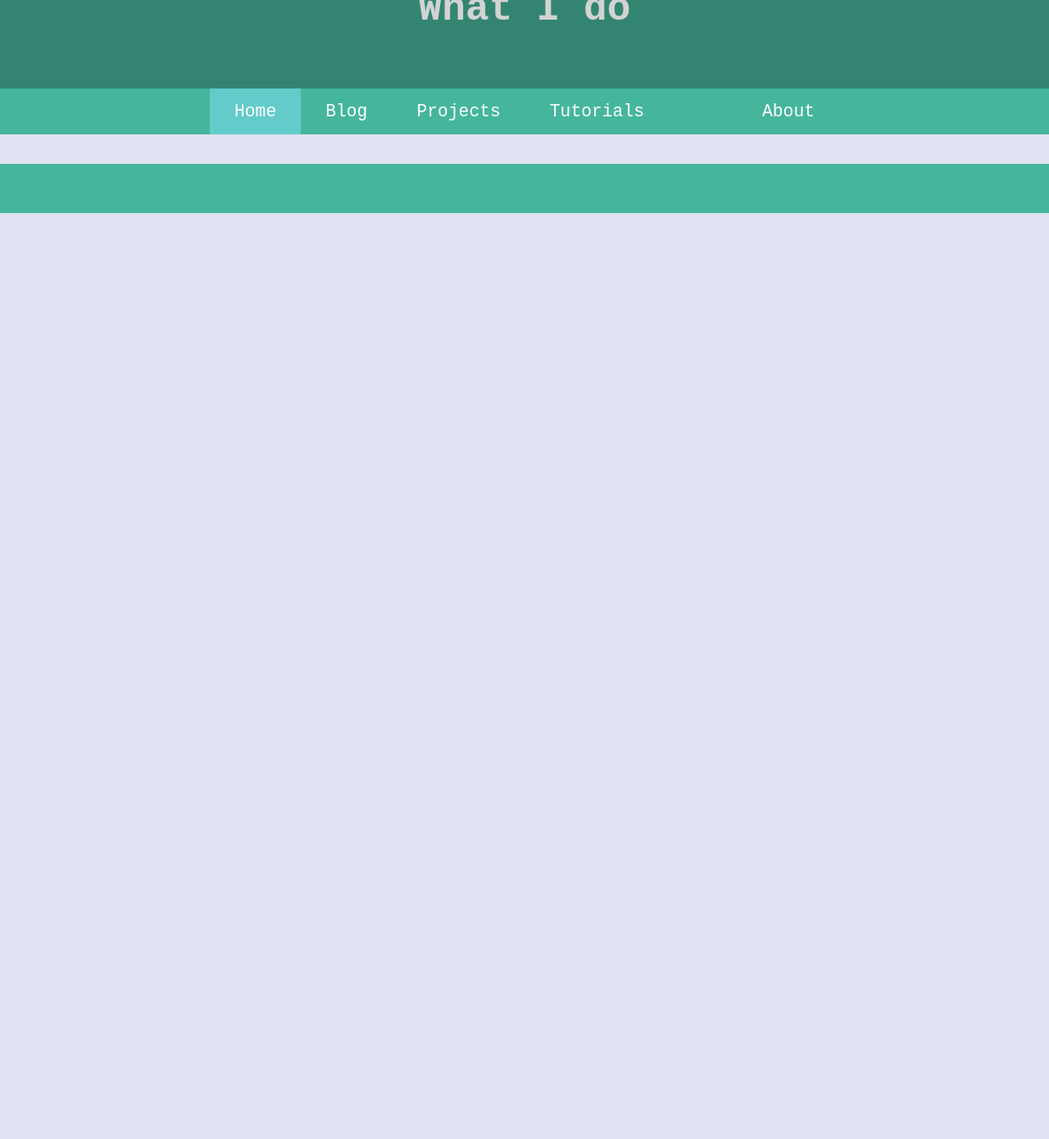
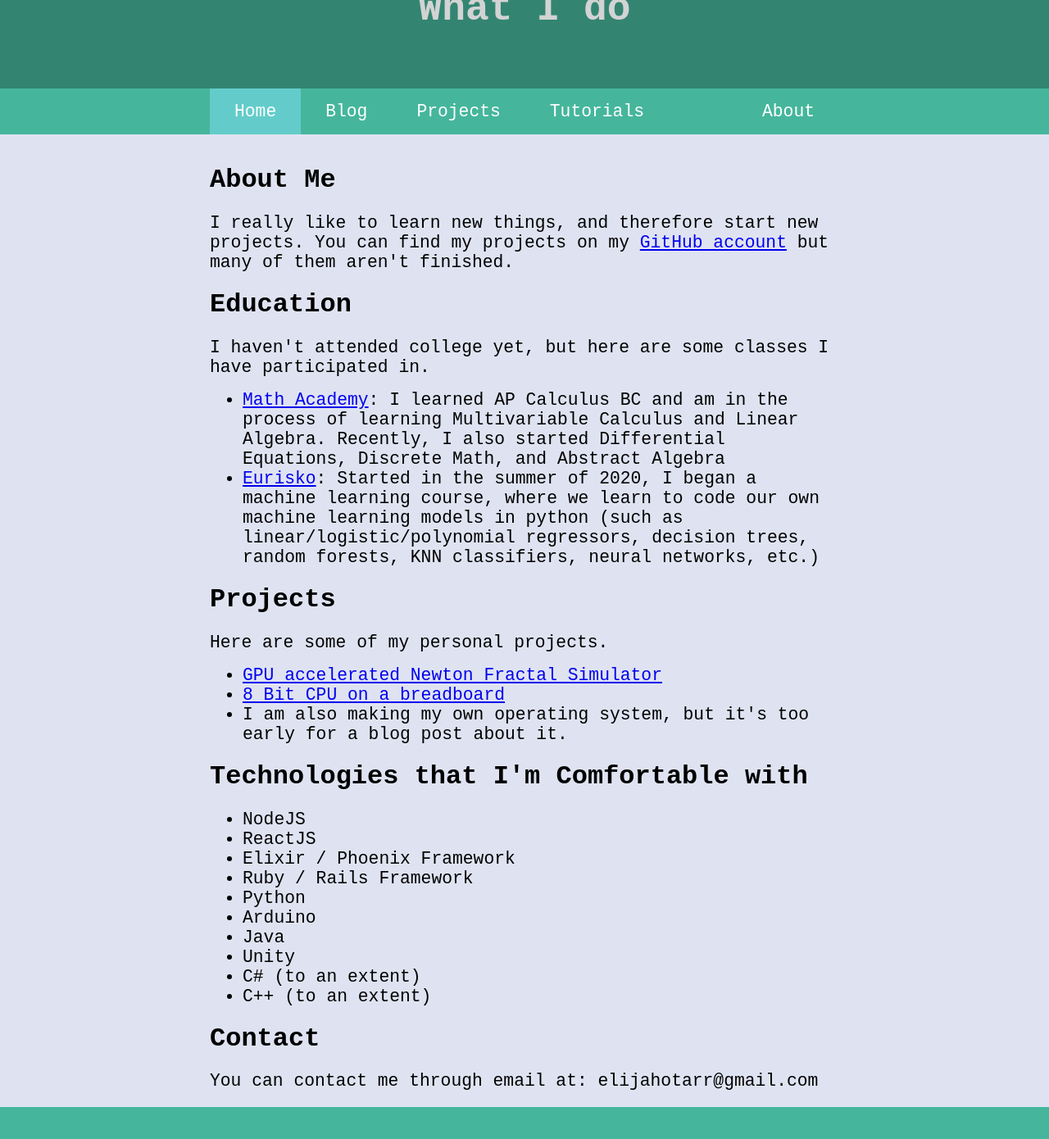
Before and after one commit to eoriont/eoriont.github.io, a Jekyll site: the page built from resume/index.html, in a window 1280 px wide and 1400 px high, scrolled down 198 px. Shown: the top 1390 px of the window at 82% size. Built offline with Jekyll 4.4.1, drawn with Linux system fonts in a browser that asks for light colours; before the commit the page ends 900 px from its top, so only the background shows below that.

Commit message:
add start of resume

```diff
--- a/resume/index.html
+++ b/resume/index.html
@@ -3,3 +3,45 @@ layout: default
 title: Resume
 subtitle: What I do
 ---
+
+<h1>About Me</h1>
+
+<p>I really like to learn new things, and therefore start new projects. You can find my projects on my <a href="//github.com/eoriont">GitHub account</a> but many of them aren't finished.</p>
+
+<h1>Education</h1>
+
+<p>I haven't attended college yet, but here are some classes I have participated in.</p>
+
+<ul>
+  <li><a href="mathacademy.us">Math Academy</a>: I learned AP Calculus BC and am in the process of learning Multivariable Calculus and Linear Algebra. Recently, I also started Differential Equations, Discrete Math, and Abstract Algebra</li>
+  <li><a href="eurisko.us">Eurisko</a>: Started in the summer of 2020, I began a machine learning course, where we learn to code our own machine learning models in python (such as linear/logistic/polynomial regressors, decision trees, random forests, KNN classifiers, neural networks, etc.)</li>
+</ul>
+
+<h1>Projects</h1>
+
+<p>Here are some of my personal projects.</p>
+
+<ul>
+  <li><a href="/newtonfractal">GPU accelerated Newton Fractal Simulator</a></li>
+  <li><a href="/posts/8bit-cpu">8 Bit CPU on a breadboard</a></li>
+  <li>I am also making my own operating system, but it's too early for a blog post about it.</li>
+</ul>
+
+<h1>Technologies that I'm Comfortable with</h1>
+
+<ul>
+  <li>NodeJS</li>
+  <li>ReactJS</li>
+  <li>Elixir / Phoenix Framework</li>
+  <li>Ruby / Rails Framework</li>
+  <li>Python</li>
+  <li>Arduino</li>
+  <li>Java</li>
+  <li>Unity</li>
+  <li>C# (to an extent)</li>
+  <li>C++ (to an extent)</li>
+</ul>
+
+<h1>Contact</h1>
+
+<p>You can contact me through email at: elijahotarr@gmail.com</p>
```
